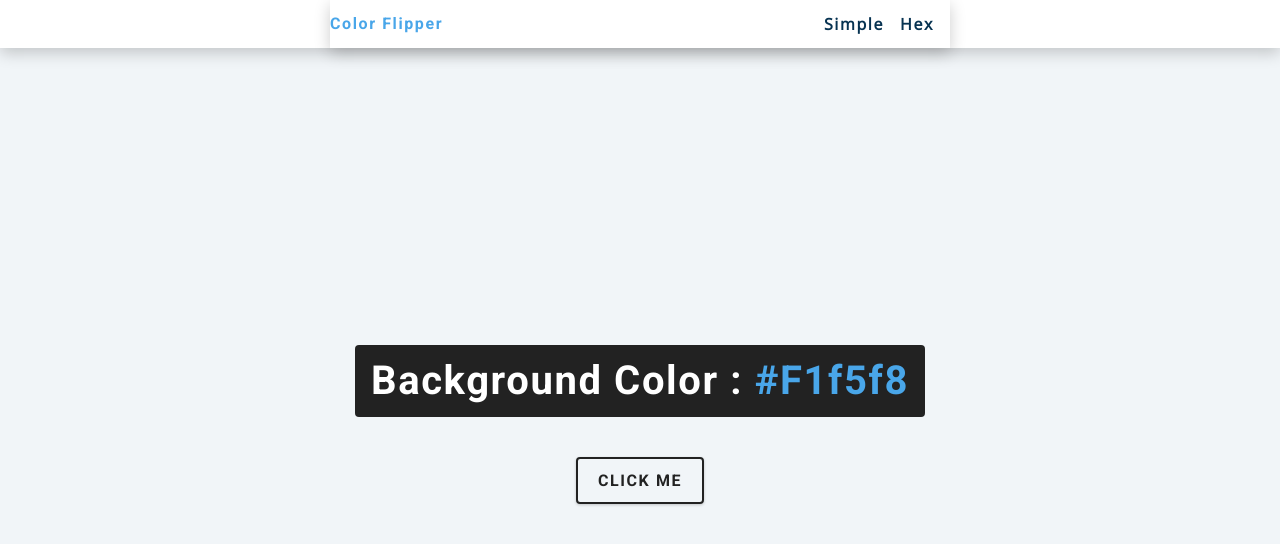
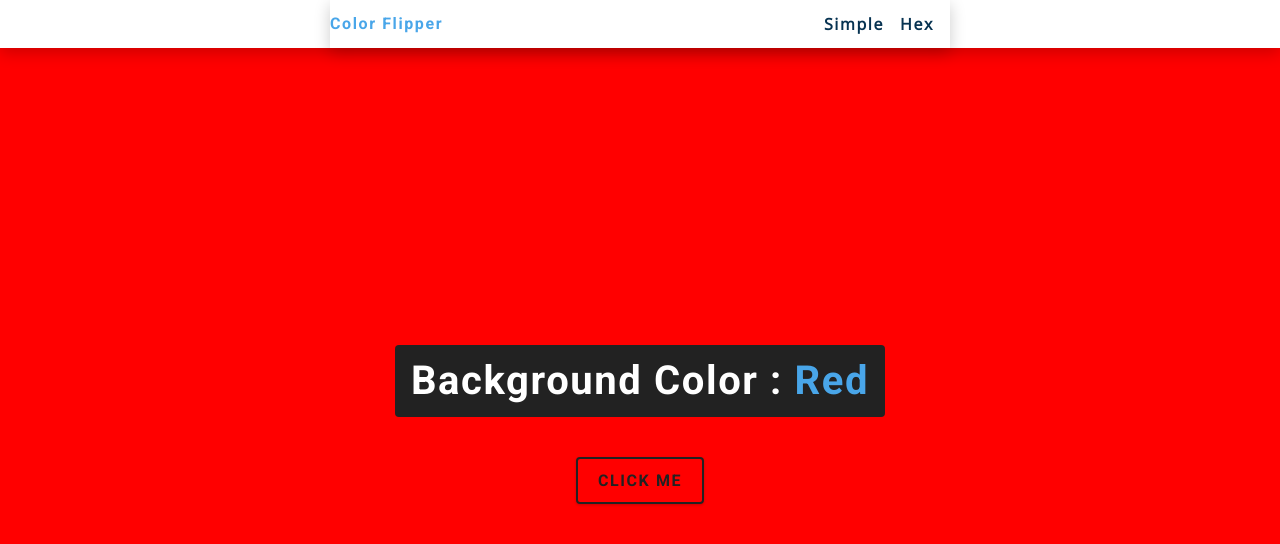
Before and after one commit to Almousaz/Project-Color-Flipper-repo, a plain HTML site: page index.html in a window 1280 px wide. Both pictures are taken after a click on the button "CLICK ME". Drawn offline with nearby package versions, Linux system fonts and the light colour scheme.

Commit message:
adding a js file to app.js

```diff
--- a/app.js
+++ b/app.js
@@ -0,0 +1,19 @@
+const colors =["green", "red", "rgba(133,122,200)","#f15025"];
+
+const btn = document.getElementById("btn");
+const color = document.querySelector(".color");
+
+btn.addEventListener("click",function () {
+
+    // get random number between 0 - 3
+    const randomNumber = getRandomNumber();
+    console.log(randomNumber);
+
+
+    document.body.style.backgroundColor = colors[randomNumber];
+    color.textContent = colors[randomNumber];
+});
+
+function getRandomNumber() {
+    return Math.floor(Math.random() * colors.length);
+}
```
Also changed, not shown: hex.html (+1 -1 lines), hex.js (added), 1 other file.
